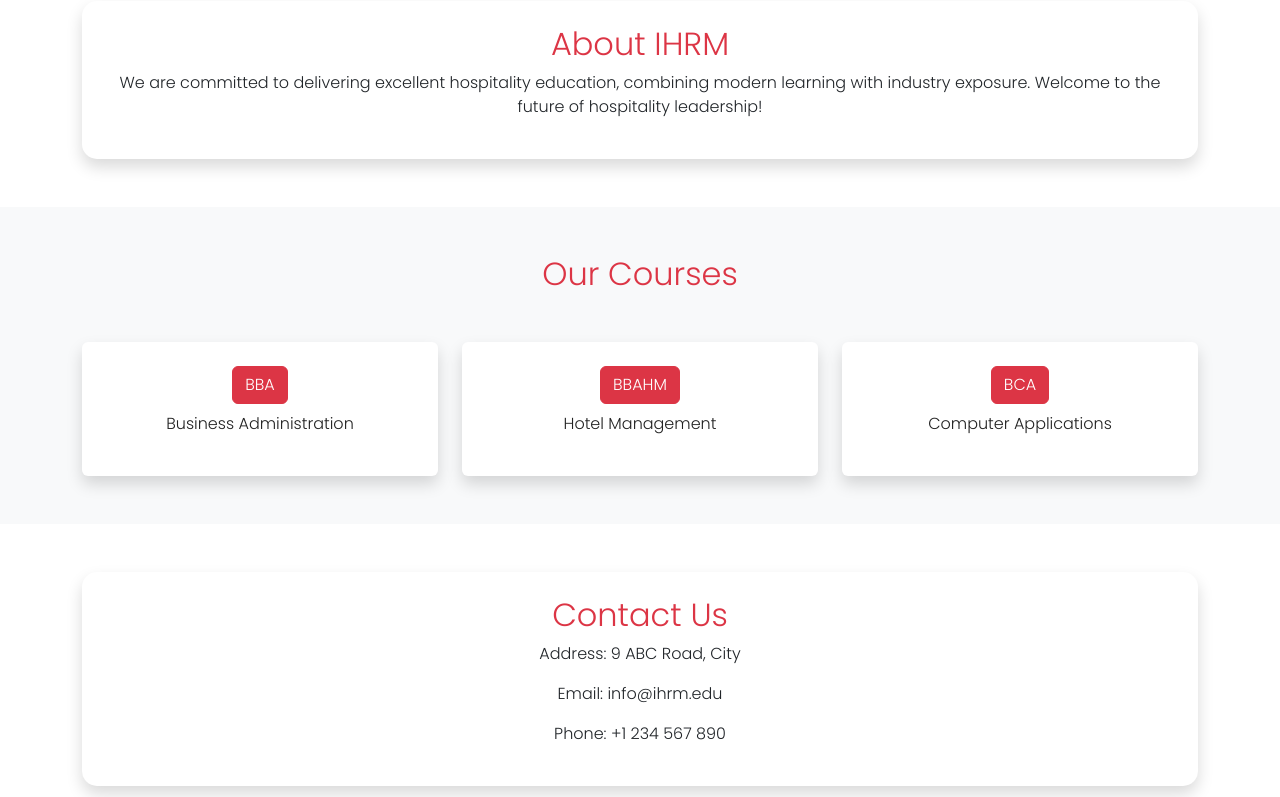
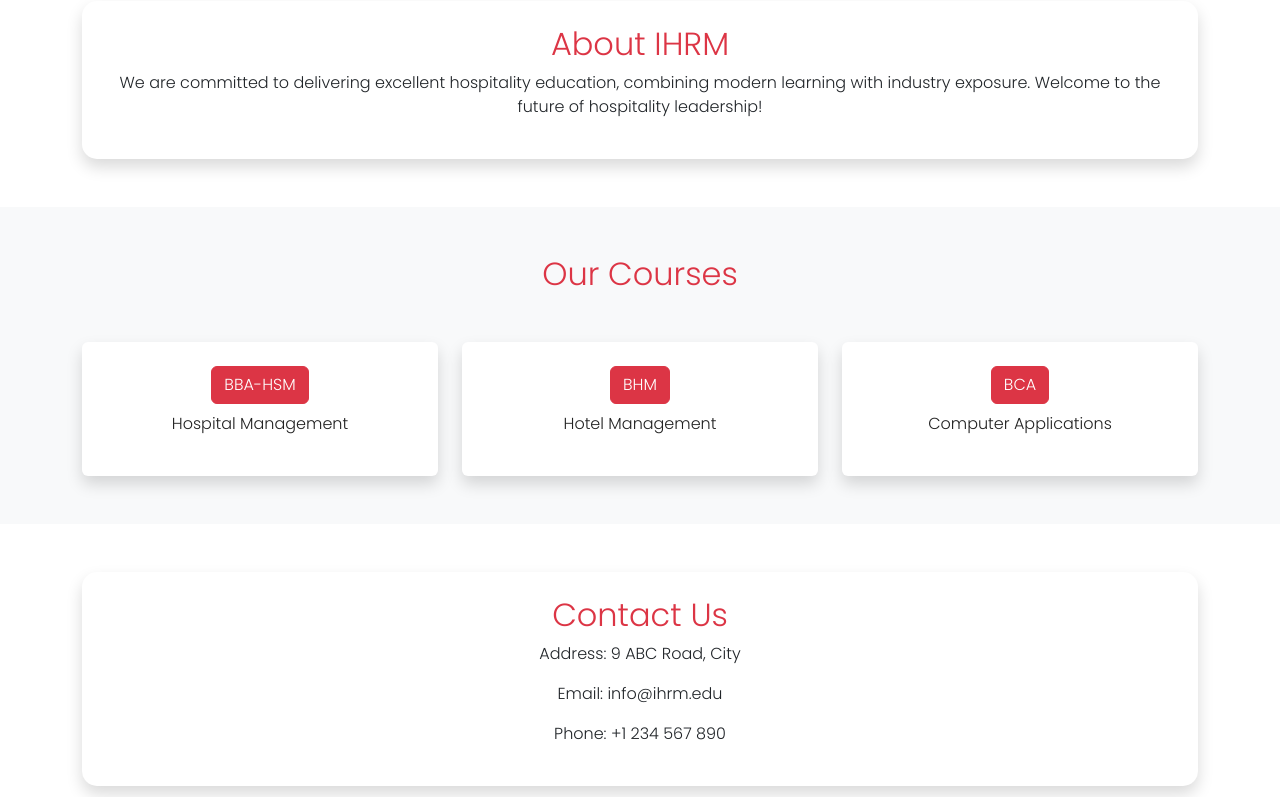
Before and after one commit to Mr-Soumo-006/first-College-Project, a plain HTML site: page index.html in a window 1280 px wide. Shown: the part 1174-1971 px from the top of the page. Drawn offline with nearby package versions, Linux system fonts and the light colour scheme.

Commit message:
Update index.html

```diff
--- a/index.html
+++ b/index.html
@@ -102,13 +102,13 @@
       <div class="row g-4">
         <div class="col-md-4">
           <div class="course-card text-center p-4 bg-white shadow rounded">
-            <a href="bba_hsm-fees.html" class="btn btn-danger mb-2">BBA</a>
-            <p>Business Administration</p>
+            <a href="bba_hsm-fees.html" class="btn btn-danger mb-2">BBA-HSM</a>
+            <p>Hospital Management</p>
           </div>
         </div>
         <div class="col-md-4">
           <div class="course-card text-center p-4 bg-white shadow rounded">
-            <a href="bhm-fees.html" class="btn btn-danger mb-2">BBAHM</a>
+            <a href="bhm-fees.html" class="btn btn-danger mb-2">BHM</a>
             <p>Hotel Management</p>
           </div>
         </div>
```
